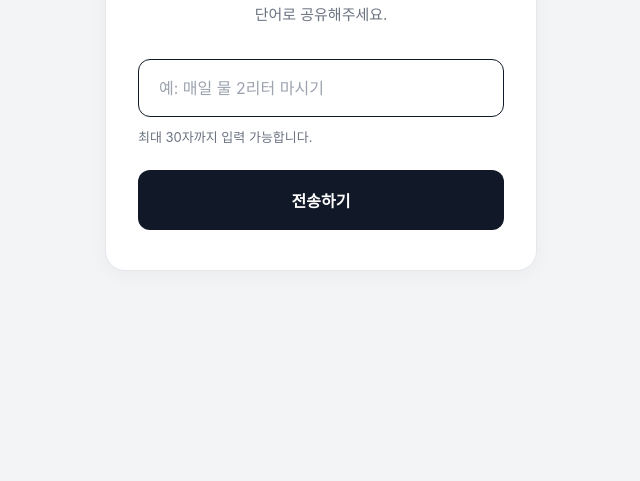
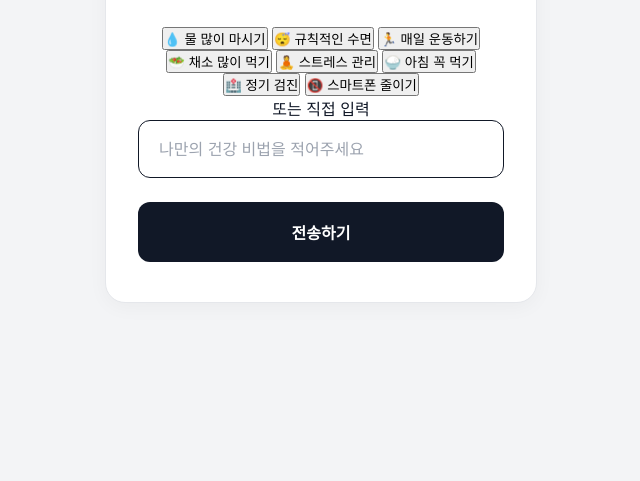
Before and after one commit to povim4-star/health-survey, a website: page public/index.html in a window 1280 px wide. Shown: the part 319-800 px from the top of the page, without its empty margins (319-959 px from the left). Drawn offline with nearby package versions, Linux system fonts and the light colour scheme; no server answers; a web font is replaced by a local one.

Commit message:
Update index.html

```diff
--- a/public/index.html
+++ b/public/index.html
@@ -1,32 +1,52 @@
 <!DOCTYPE html>
 <html lang="ko">
+
 <head>
     <meta charset="UTF-8">
-    <meta name="viewport" content="width=device-width, initial-scale=1.0, maximum-scale=1.0, user-scalable=no">
+    <meta name="viewport" content="width=device-width, initial-scale=1.0">
     <title>건강 관리 비법 공유</title>
     <link href="https://fonts.googleapis.com/css2?family=Pretendard:wght@400;500;600;700&display=swap" rel="stylesheet">
     <link rel="stylesheet" href="css/style.css">
 </head>
+
 <body>
     <div class="container">
-        <div class="clean-card">
+        <div class="clean-card" id="surveyCard">
             <div class="header">
                 <h1>나만의 건강비법</h1>
-                <p>여러분의 건강 관리 꿀팁을<br>단어로 공유해주세요.</p>
+                <p>여러분의 건강 관리 꿀팁을<br>하나만 골라주세요!</p>
             </div>
-            <form id="healthForm">
-                <div class="input-group">
-                    <input type="text" id="wordInput" placeholder="예: 매일 물 2리터 마시기" autocomplete="off" maxlength="30" required>
-                    <div class="hint">최대 30자까지 입력 가능합니다.</div>
+
+            <div id="choiceArea">
+                <div class="choice-grid">
+                    <button class="choice-btn" data-word="물 많이 마시기">💧 물 많이 마시기</button>
+                    <button class="choice-btn" data-word="규칙적인 수면">😴 규칙적인 수면</button>
+                    <button class="choice-btn" data-word="매일 운동하기">🏃 매일 운동하기</button>
+                    <button class="choice-btn" data-word="채소 많이 먹기">🥗 채소 많이 먹기</button>
+                    <button class="choice-btn" data-word="스트레스 관리">🧘 스트레스 관리</button>
+                    <button class="choice-btn" data-word="아침 꼭 먹기">🍚 아침 꼭 먹기</button>
+                    <button class="choice-btn" data-word="정기 검진">🏥 정기 검진</button>
+                    <button class="choice-btn" data-word="스마트폰 줄이기">📵 스마트폰 줄이기</button>
                 </div>
-                <button type="submit" class="submit-btn" id="submitBtn">
-                    전송하기
-                </button>
-            </form>
-            <div id="toast" class="toast">등록되었습니다</div>
+
+                <div class="divider">
+                    <span>또는 직접 입력</span>
+                </div>
+
+                <form id="healthForm">
+                    <div class="input-group">
+                        <input type="text" id="wordInput" placeholder="나만의 건강 비법을 적어주세요" maxlength="25" autocomplete="off">
+                    </div>
+                    <button type="submit" id="submitBtn" class="submit-btn">전송하기</button>
+                </form>
+            </div>
         </div>
+
+        <div id="toast" class="toast">전송 완료!</div>
     </div>
+
     <script src="/socket.io/socket.io.js"></script>
     <script src="js/mobile.js"></script>
 </body>
+
 </html>
```
